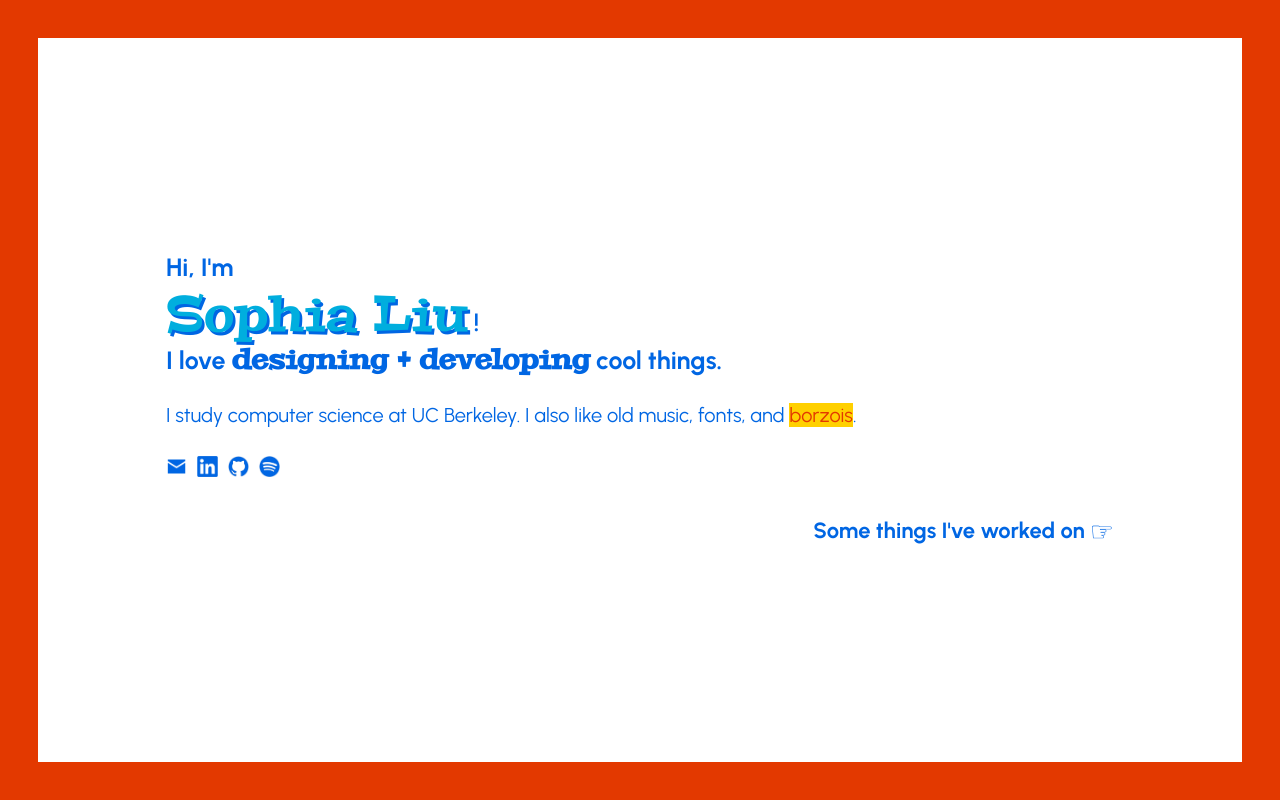
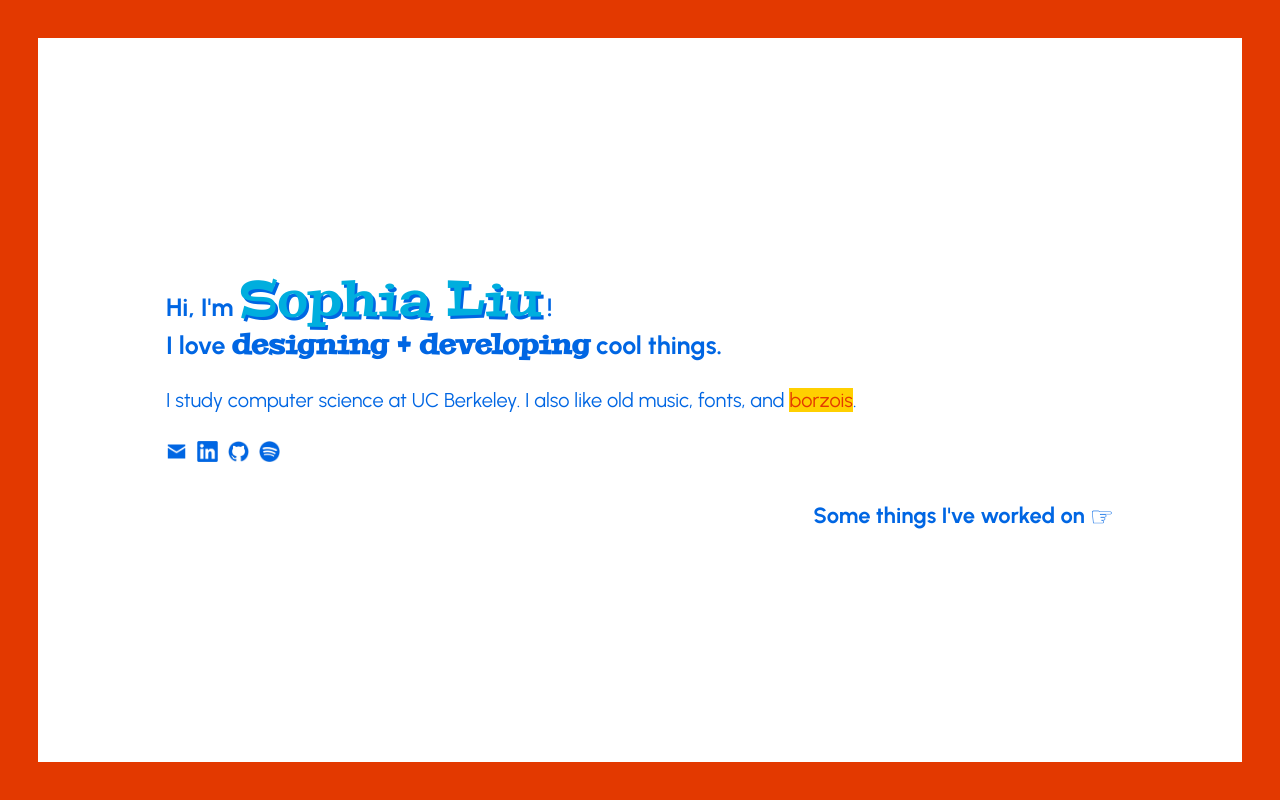
Before and after one commit to sophiawliu/webby, a plain HTML site: page index.html in a window 1280 px wide. Drawn offline with Linux system fonts and the light colour scheme.

Commit message:
Update index.html

```diff
--- a/index.html
+++ b/index.html
@@ -13,7 +13,7 @@
 
     <div class="homepage">
         <p class="intro">
-            Hi, I'm<br>
+            Hi, I'm
             <span class="sophialiu">Sophia Liu</span>!
         </p>
         <p class="intro">
```
